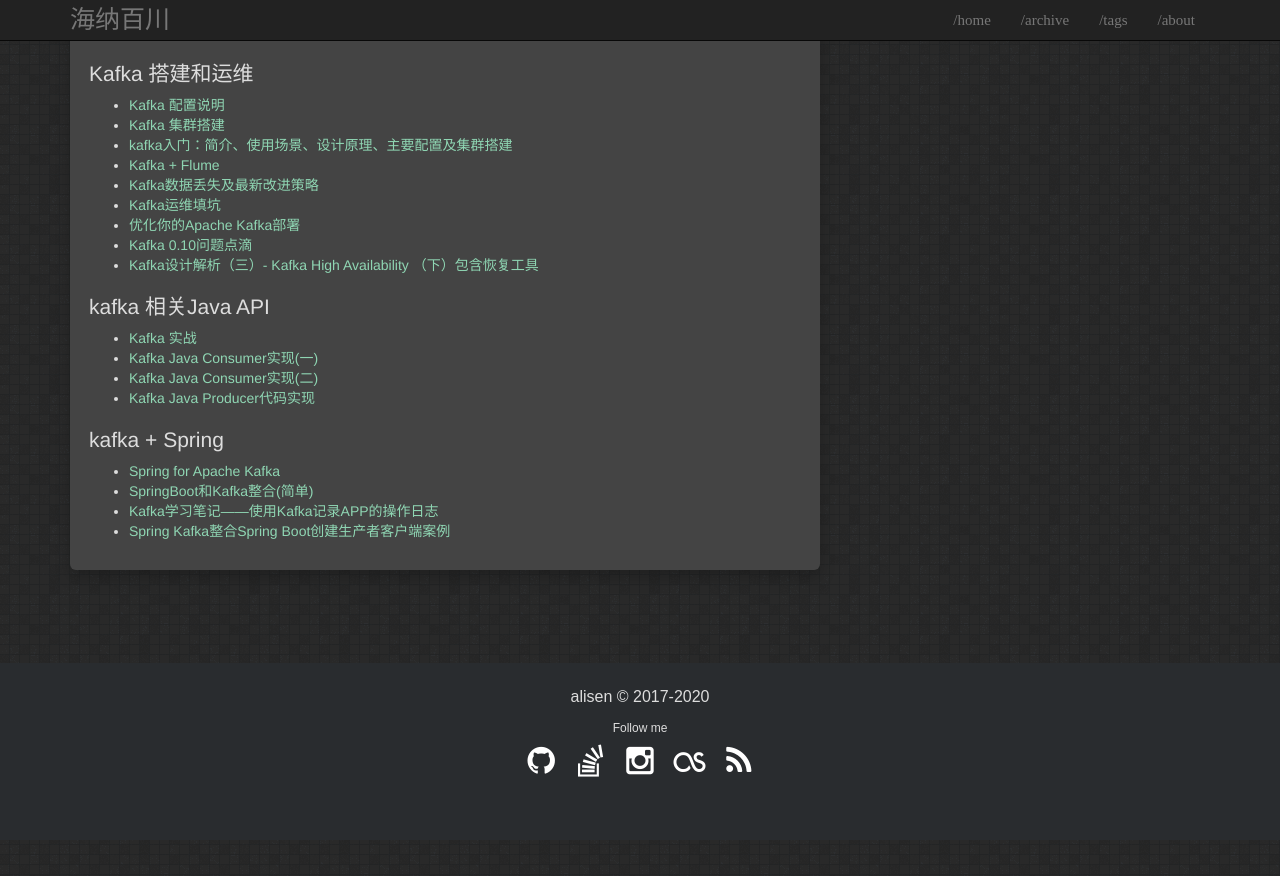
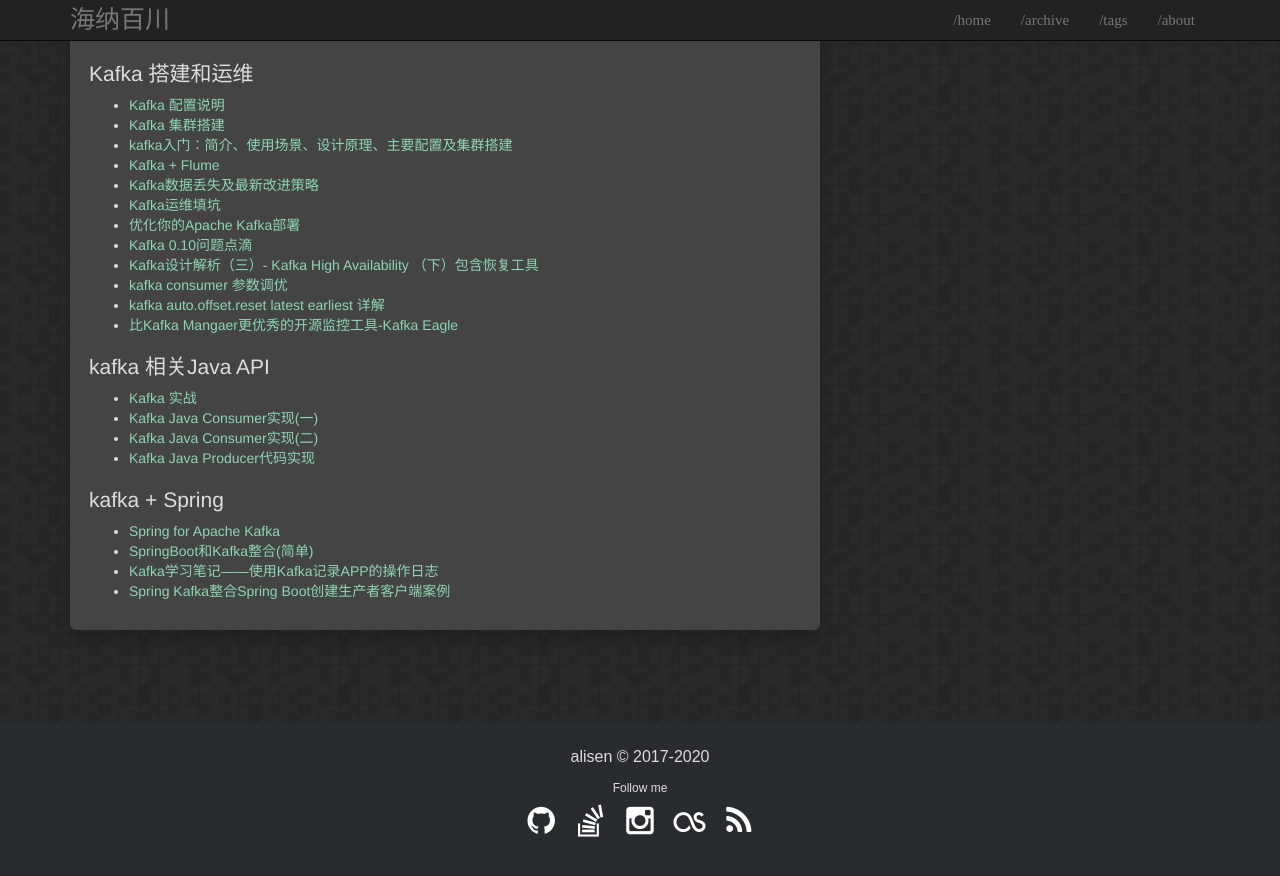
Before and after one commit to igithu/summary, a Jekyll site: the page built from _posts/2019-04-08-kafka-doc.md, in a window 1280 px wide and 900 px high, scrolled down 546 px. Shown: the top 876 px of the window. Built offline with Jekyll 4.4.1, drawn with Linux system fonts in a browser that asks for light colours; before the commit the page ends 1386 px from its top, so only the background shows below that.

Commit message:
Update 2019-04-08-kafka-doc.md

```diff
--- a/_posts/2019-04-08-kafka-doc.md
+++ b/_posts/2019-04-08-kafka-doc.md
@@ -37,6 +37,9 @@ tags: kafka
 * [优化你的Apache Kafka部署](https://www.jianshu.com/p/2a95d41614e8)
 * [Kafka 0.10问题点滴](https://www.cnblogs.com/byrhuangqiang/p/6378773.html)
 * [Kafka设计解析（三）- Kafka High Availability （下）包含恢复工具](https://www.jianshu.com/p/abfe67f5c2a7)
+* [kafka consumer 参数调优 ](http://blog.51yip.com/hadoop/2128.html)
+* [kafka auto.offset.reset latest earliest 详解](http://blog.51yip.com/hadoop/2130.html)
+* [比Kafka Mangaer更优秀的开源监控工具-Kafka Eagle](https://www.cnblogs.com/yinzhengjie/p/9957389.html)
 
 
 ## kafka 相关Java API
```
